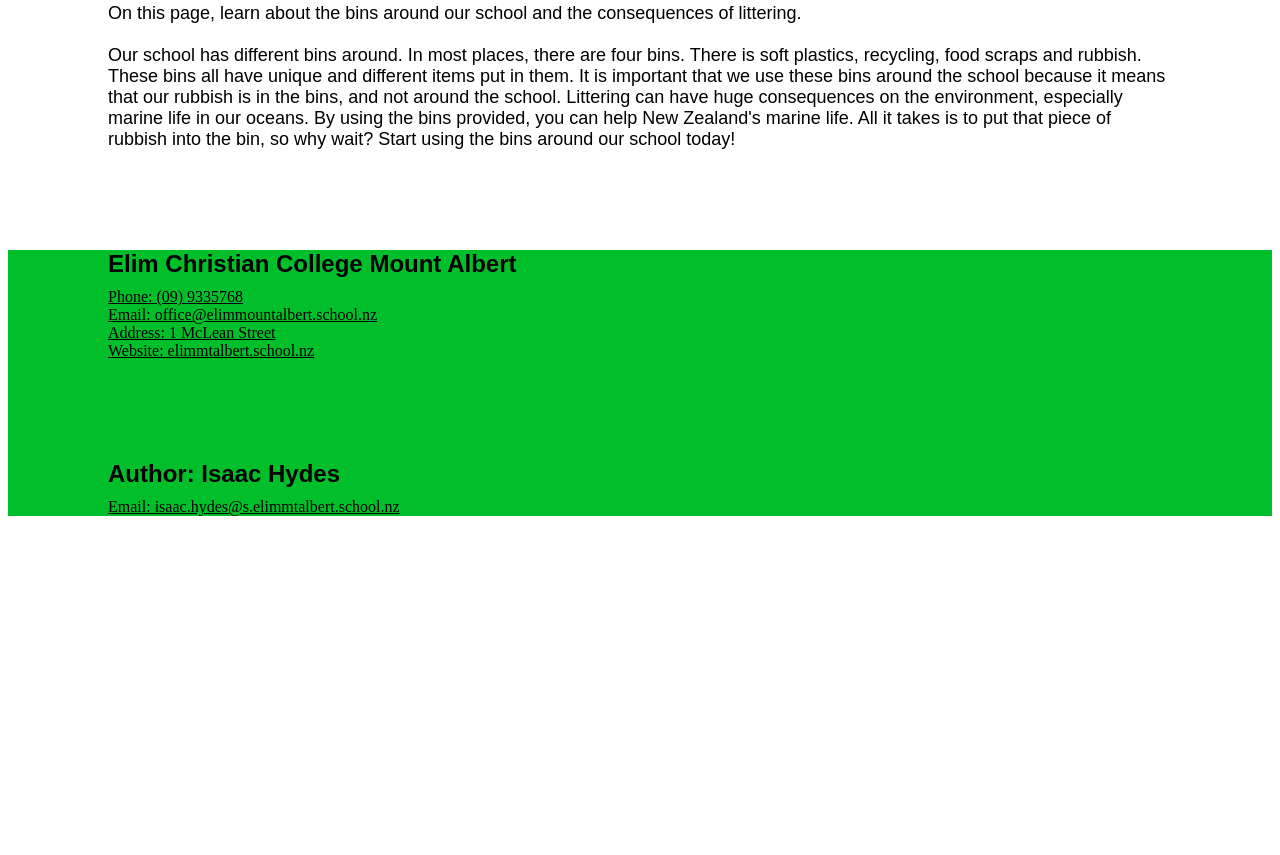
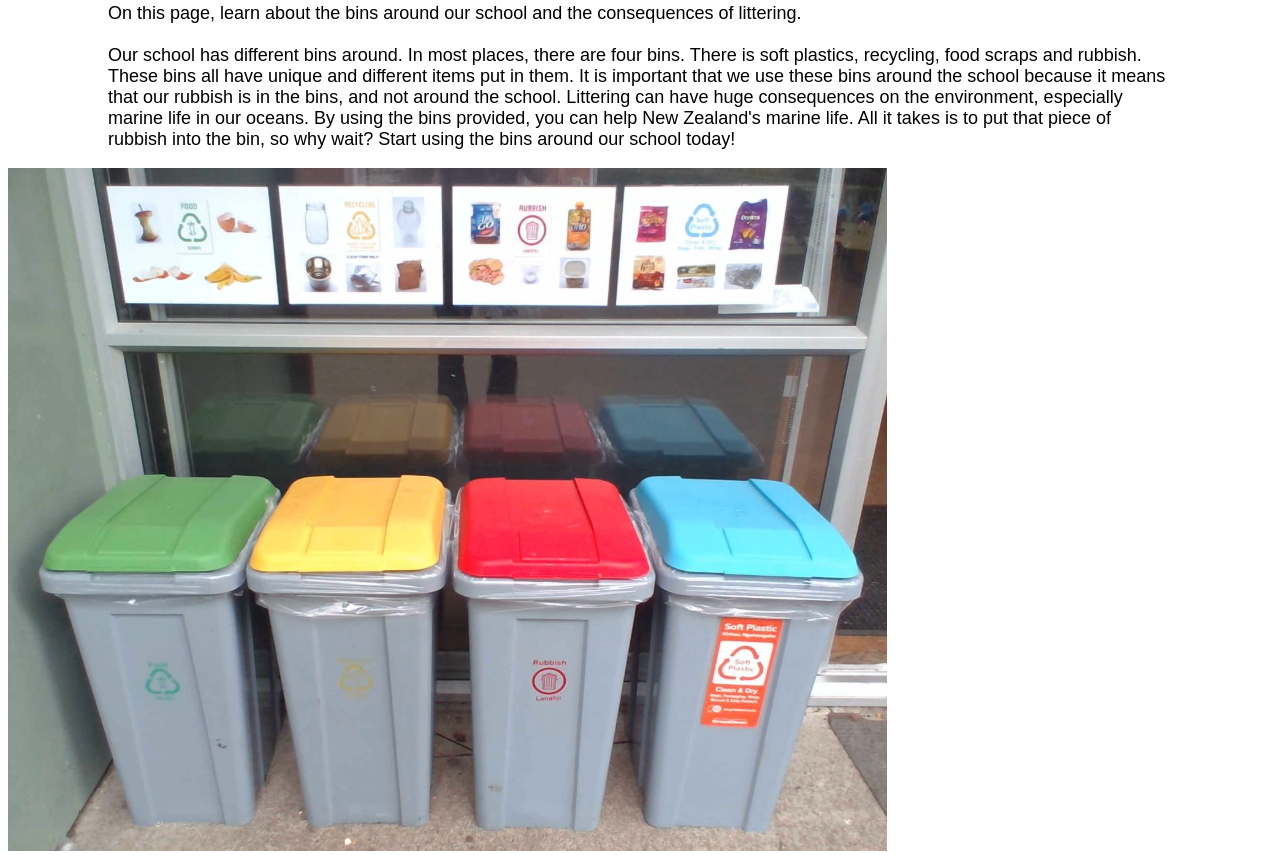
Before and after one commit to Isaac-Hydes/stackblitz-starters-drnrb42t, a website: page index.html in a window 1280 px wide. Shown: the part 339-1194 px from the top of the page. Before the commit the page ends 863 px from the top, so only its background shows below. Drawn offline with Linux system fonts and the light colour scheme; a web font is replaced by a local one.

Commit message:
temporary image

```diff
--- a/index.html
+++ b/index.html
@@ -36,6 +36,8 @@
         Start using the bins around our school today!
     </p>
 
+    <img src="Screenshot 2025-06-05 131555.png">
+
 </body>
 <footer>
     <div class = 'footer'>
```
